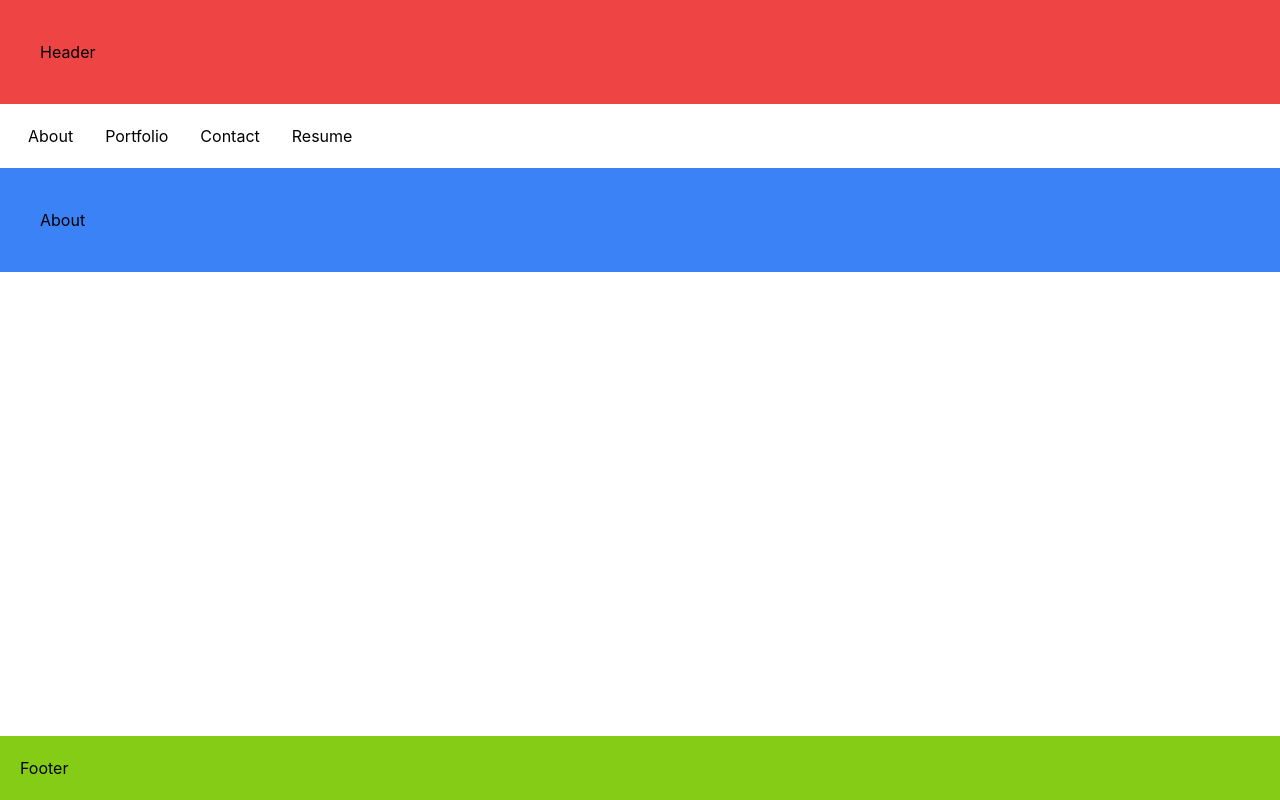
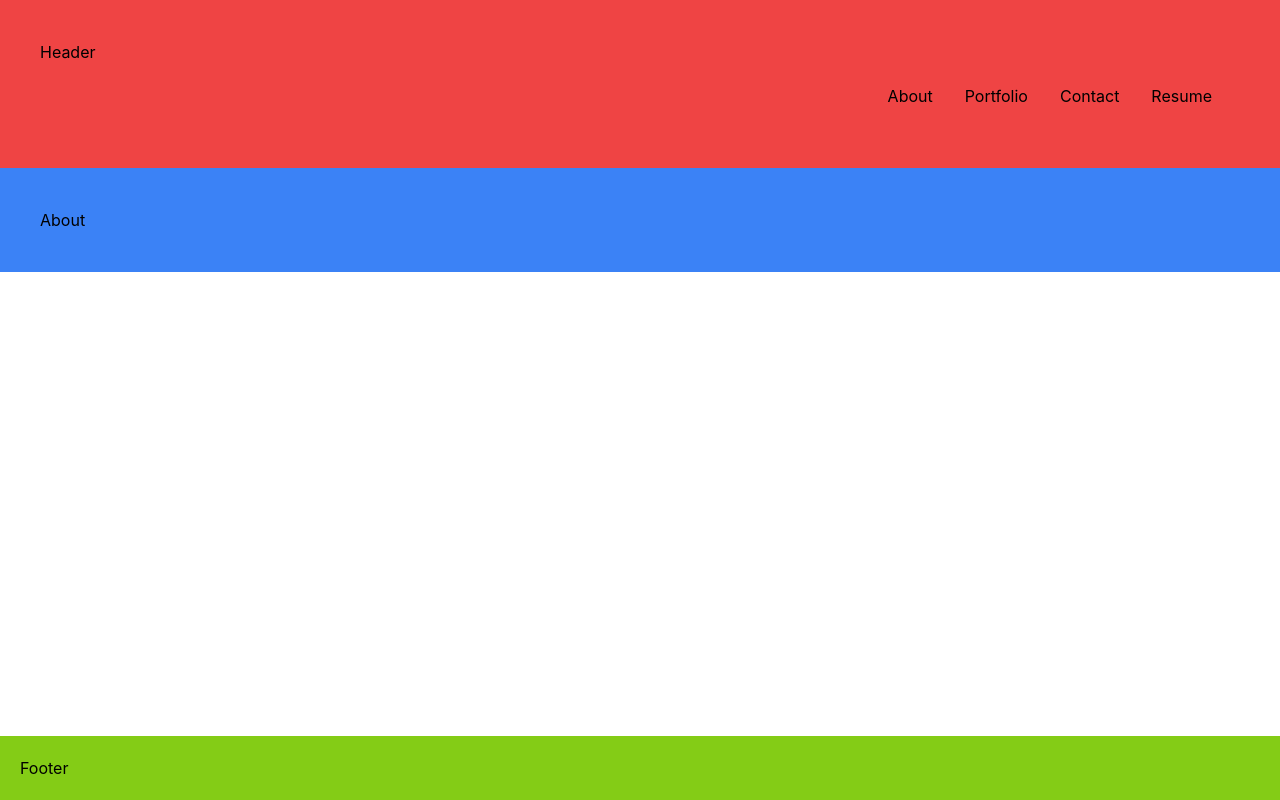
Before and after one commit to SamMarch/20-React-Challenge-React-Portfolio, a React (Create React App) app in the folder portfolio/: page / in a window 1280 px wide. Built offline with nearby package versions, Linux system fonts and the light colour scheme.

Commit message:
moved navigation to the header

```diff
--- a/portfolio/src/components/Header.js
+++ b/portfolio/src/components/Header.js
@@ -1,9 +1,14 @@
 import React from "react";
+import Navigation from "./Navigation";
 
-function Header() {
+function Header({ currentPage, handlePageChange }) {
   return (
     <div className="bg-red-500 p-10">
       <h1>Header</h1>
+      <Navigation
+        currentPage={currentPage}
+        handlePageChange={handlePageChange}
+      />
     </div>
   );
 }
--- a/portfolio/src/components/Navigation.js
+++ b/portfolio/src/components/Navigation.js
@@ -2,7 +2,8 @@ import React from "react";
 
 function Navigation({ currentPage, handlePageChange }) {
   return (
-    <ul className="flex p-3">
+    <nav className="flex">
+      <ul className="p-3 ml-auto">
         <li className="inline-block py-2 px-4">
           <a
             href="#about"
@@ -40,6 +41,7 @@ function Navigation({ currentPage, handlePageChange }) {
           </a>
         </li>
       </ul>
+    </nav>
   );
 }
 
--- a/portfolio/src/components/PortfolioContainer.js
+++ b/portfolio/src/components/PortfolioContainer.js
@@ -1,5 +1,4 @@
 import React, { useState } from "react";
-import Navigation from "./Navigation";
 import About from "./pages/About";
 import Contact from "./pages/Contact";
 import Portfolio from "./pages/Portfolio";
@@ -27,11 +26,7 @@ function PortfolioContainer() {
 
   return (
     <div>
-      <Header />
-      <Navigation
-        currentPage={currentPage}
-        handlePageChange={handlePageChange}
-      />
+      <Header currentPage={currentPage} handlePageChange={handlePageChange} />
       {renderPage()}
       <Footer />
     </div>
--- a/portfolio/src/components/pages/Contact.js
+++ b/portfolio/src/components/pages/Contact.js
@@ -46,14 +46,15 @@ function Contact() {
   };
 
   return (
-    <div>
-      <form className="form">
+    <div className="bg-teal-400 p-10">
+      <form>
         <input
           value={name}
           name="name"
           onChange={handleInputChange}
           type="name"
           placeholder="name"
+          className="bg-teal-200"
         />
         <input
           value={email}
```
Lines whose indentation alone changed are shown as unchanged.
